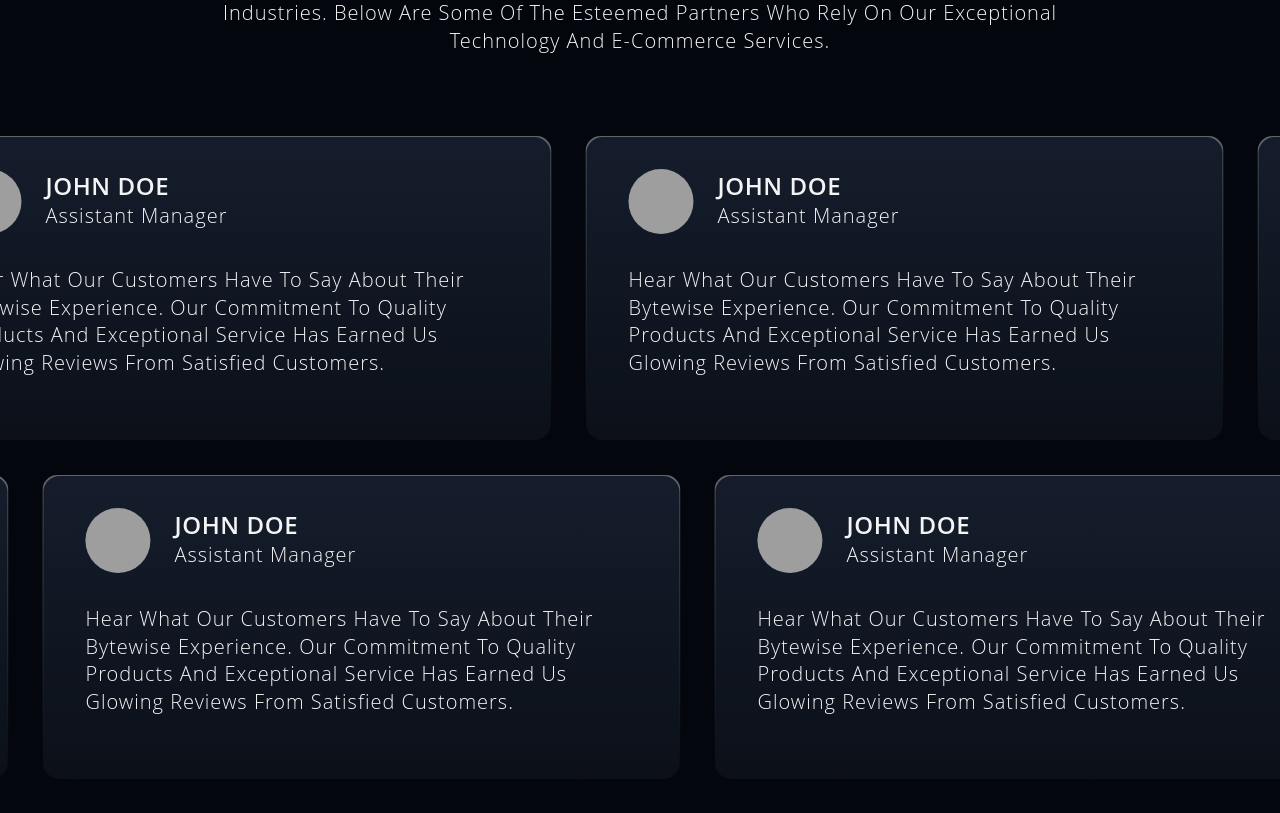
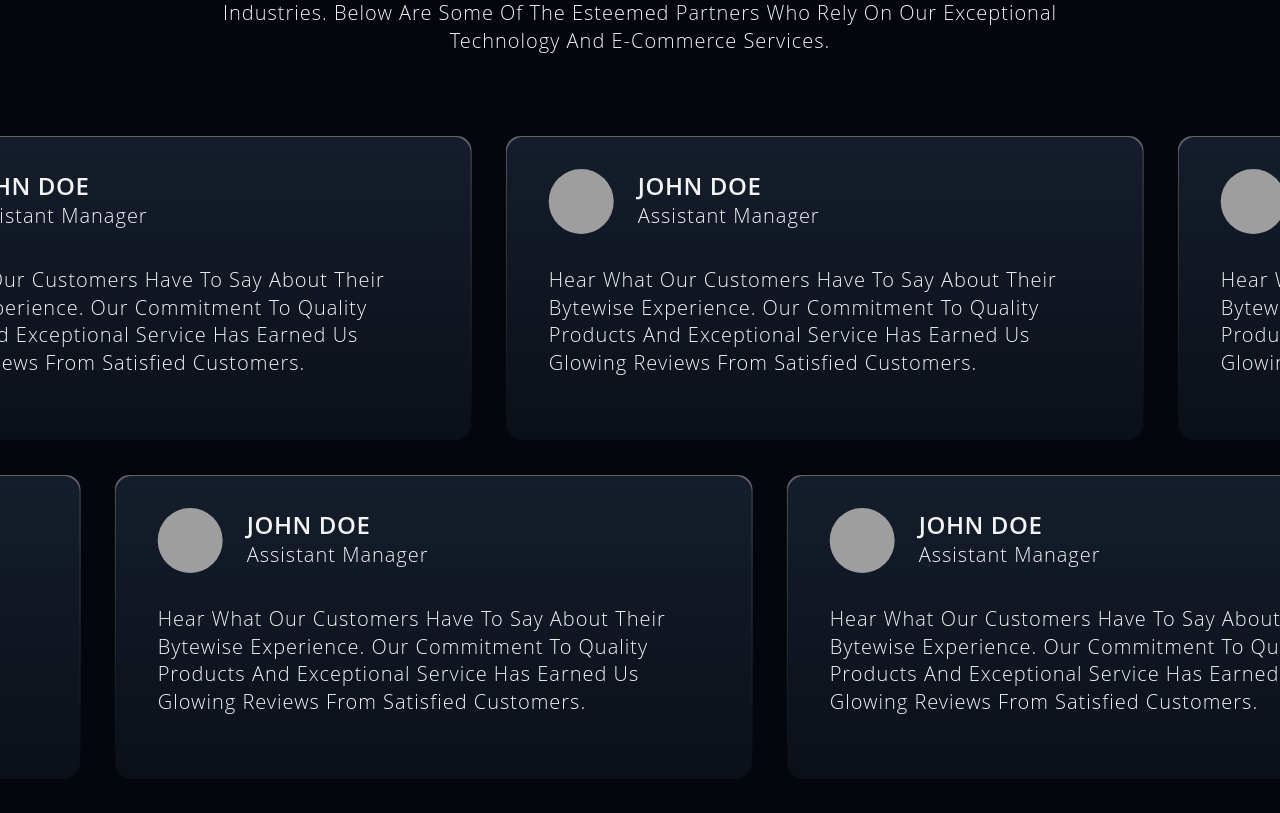
Before and after one commit to Akamhiwa/byteWise_LandingPage, a React (Vite) app: page / in a window 1280 px wide. Shown: the part 4002-4815 px from the top of the page. Built offline with nearby package versions, Linux system fonts and the light colour scheme; grey boxes are pictures that could not be loaded.

Commit message:
fixed slider glitche

```diff
--- a/src/Components/Home/TestimonialContainer.jsx
+++ b/src/Components/Home/TestimonialContainer.jsx
@@ -86,7 +86,6 @@ const TestimonialContainer = () => {
     <div className="lg:pt-[81px] pt-[44px] ">
         <div className="flex flex-col lg:gap-[32px] gap-[22px]">
                 <TestimonialSliderPositiveX testimonial={TestimonialDataPositiveX}/>
-
                 <TestimonialSliderNegativeX testimonial={TestimonialDataNegativeX} />
         </div>
 
--- a/src/Components/Home/TestimonialSliderNegativeX.jsx
+++ b/src/Components/Home/TestimonialSliderNegativeX.jsx
@@ -2,20 +2,16 @@
 import { motion } from "framer-motion";
 import Testimonial from "./Testimonial";
 import useAutoSlider from "../../Hooks/useAutoSlider";
-import useSliderSettings from "../../Hooks/useSliderSettings";
-
 const TestimonialSliderPositiveX = ({testimonial}) => {
-  const { isMobile, duration } = useSliderSettings({
-    fastDuration: 15,
-    slowDuration: 120
-  });
-  const otherFinalPositionCalculation = (width) => -width / 3.88 - 24;
-  const { ref, style, handleHoverStart, handleHoverEnd } = useAutoSlider(duration.fastDuration, duration.slowDuration, otherFinalPositionCalculation);
+  const otherFinalPositionCalculation = (width) => -width / 6.8 - 24;
+  const { ref, style, handleHoverStart, handleHoverEnd } = useAutoSlider(15,120, otherFinalPositionCalculation);
   return (
     <div>
           <motion.div
-          onHoverStart={!isMobile ? handleHoverStart:null}
-          onHoverEnd={!isMobile ?handleHoverEnd:null}
+          onHoverStart={handleHoverStart}
+          onHoverEnd={handleHoverEnd}
+          onTap={handleHoverStart}
+          onTapCancel={handleHoverEnd}
           className="flex gap-[22px] lg:gap-[32px]"
           ref={ref}
           style={style}
--- a/src/Components/Home/TestimonialSliderPositiveX.jsx
+++ b/src/Components/Home/TestimonialSliderPositiveX.jsx
@@ -2,20 +2,16 @@
 import { motion } from "framer-motion";
 import Testimonial from "./Testimonial";
 import useAutoSlider from "../../Hooks/useAutoSlider";
-import useSliderSettings from "../../Hooks/useSliderSettings";
-
 const TestimonialSliderPositiveX = ({testimonial}) => {
-  const { isMobile, duration } = useSliderSettings({
-    fastDuration: 15,
-    slowDuration: 120
-  });
-  const otherFinalPositionCalculation = (width) => width / 3.88 - 24;
-  const { ref, style, handleHoverStart, handleHoverEnd } = useAutoSlider(duration.fastDuration, duration.slowDuration, otherFinalPositionCalculation);
-    return (
+  const otherFinalPositionCalculation = (width) => width / 6.8 - 24;
+  const { ref, style, handleHoverStart, handleHoverEnd } = useAutoSlider(15,120, otherFinalPositionCalculation);
+      return (
     <div>
           <motion.div
-          onHoverStart={!isMobile ? handleHoverStart : null}
-          onHoverEnd={!isMobile ? handleHoverEnd : null}
+          onHoverStart={handleHoverStart}
+          onHoverEnd={handleHoverEnd}
+          onTap={handleHoverStart}
+          onTapCancel={handleHoverEnd}
           className="flex lg:gap-[32px] gap-[24px]"
           ref={ref}
           style={style}
--- a/src/Hooks/useAutoSlider.js
+++ b/src/Hooks/useAutoSlider.js
@@ -2,7 +2,7 @@ import { animate, useMotionValue } from "framer-motion";
 import { useEffect, useState } from "react";
 import useMeasure from "react-use-measure";
 
-const useAutoSlider = (fastDuration = 23, slowDuration = 37, finalPositionCalculation) => {
+const useAutoSlider = (fastDuration,slowDuration,finalPositionCalculation) => {
   const [ref, { width }] = useMeasure();
   const Xtranslation = useMotionValue(0);
   const [duration, setDuration] = useState(fastDuration);
```
Also changed, not shown: src/Pages/Home.jsx (line endings or trailing spaces).
